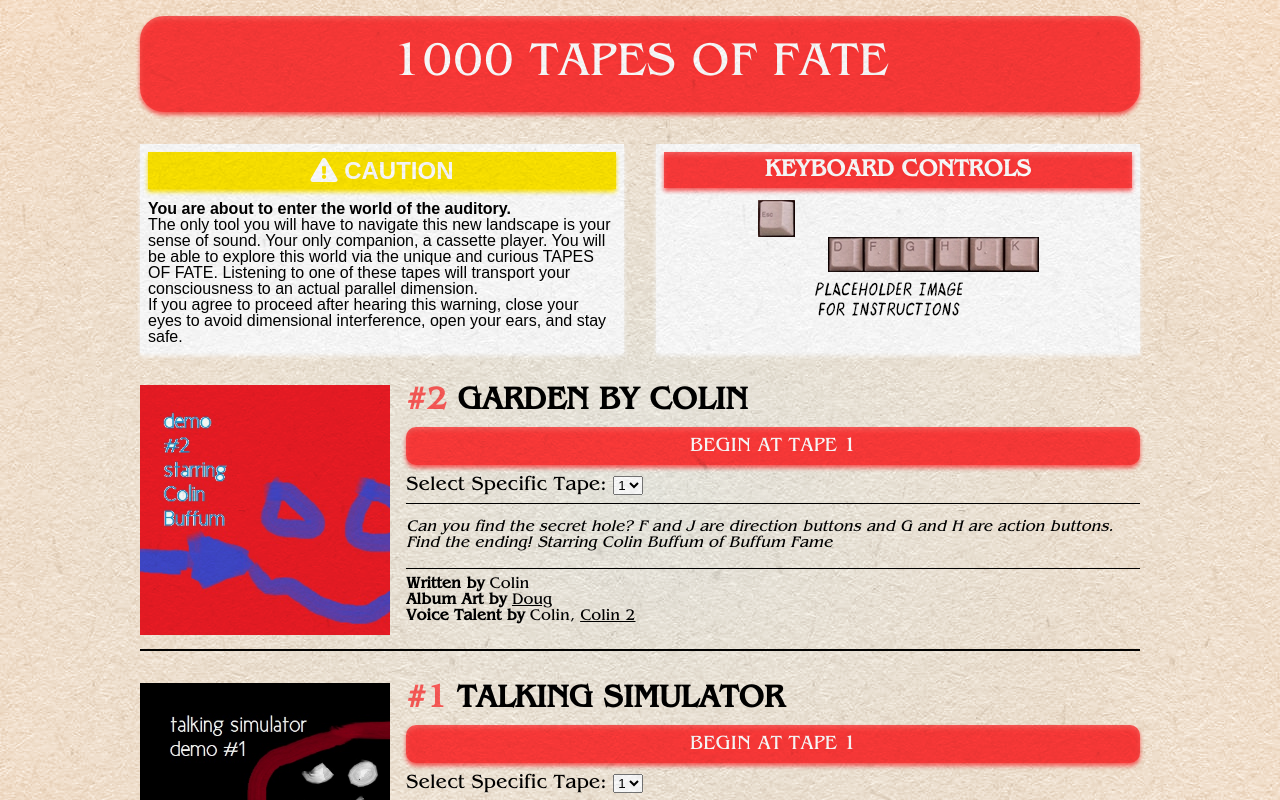
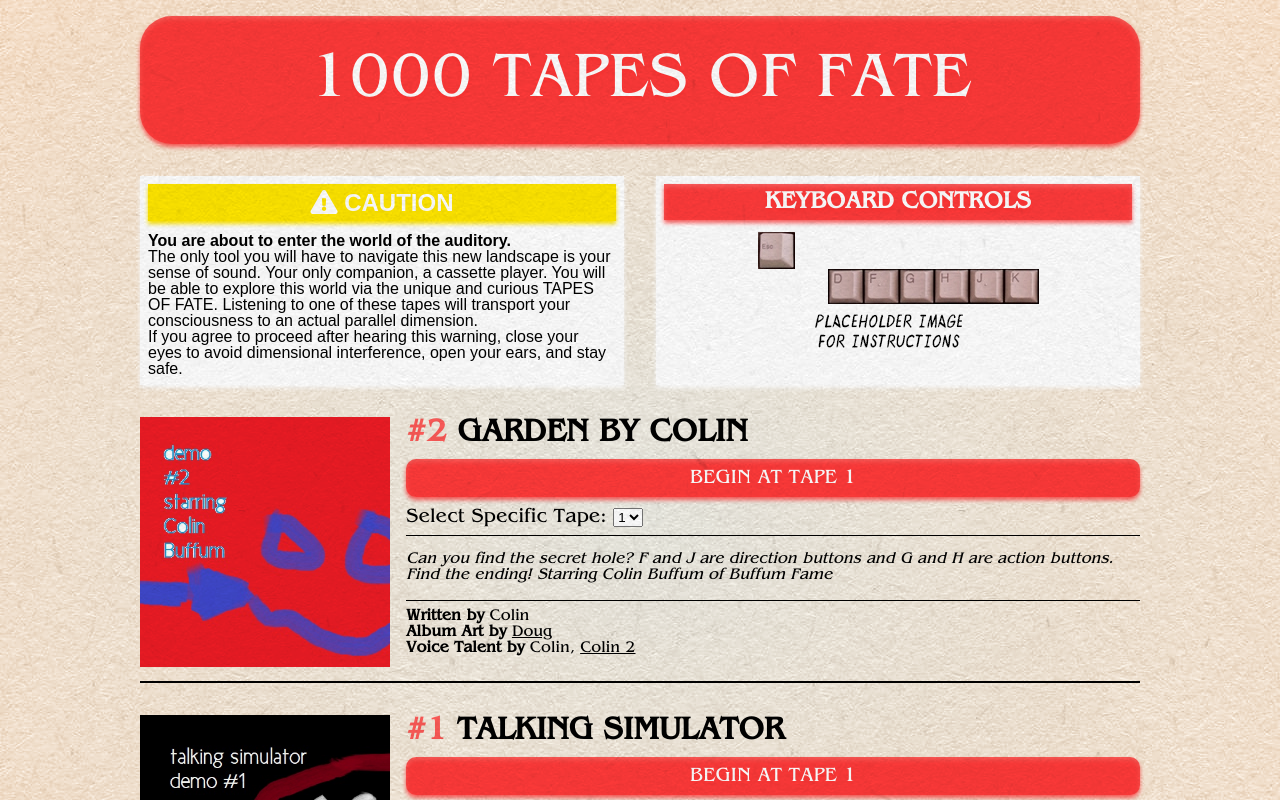
Before and after one commit to sbboard/audioAdventure, a Vue app: page / in a window 1280 px wide. Shown: the top 800 px of the page. Built offline with nearby package versions, Linux system fonts and the light colour scheme.

Commit message:
reverted to pre-ink

```diff
--- a/src/components/index.vue
+++ b/src/components/index.vue
@@ -234,7 +234,7 @@ html
     .normText
       font-family: Arial, Helvetica, sans-serif
     h1
-      font-size: 3em
+      font-size: 4em
       text-align: center
       background-color: $CYOARED
       border-radius: .5em
@@ -309,18 +309,13 @@ html
         position: absolute
         transition: width .25s
         &:hover
-          width: calc(25% + .5em)
-        //mix-blend-mode: multiply
+          filter: brightness(0.8)
         @include tablet
           margin-left: 0
           position: inherit
           width: 50%
-          &:hover
-            width: calc(50% + 1em)
         @include mobile
           width: 75%
-          &:hover
-            width: calc(75% + 1em)
       a
         color: black
         &:visited
```
Also changed, not shown: package.json (+6 -6 lines), src/assets/paper2.png (deleted), 1 other file (tests, documents, lock files or other folders).
